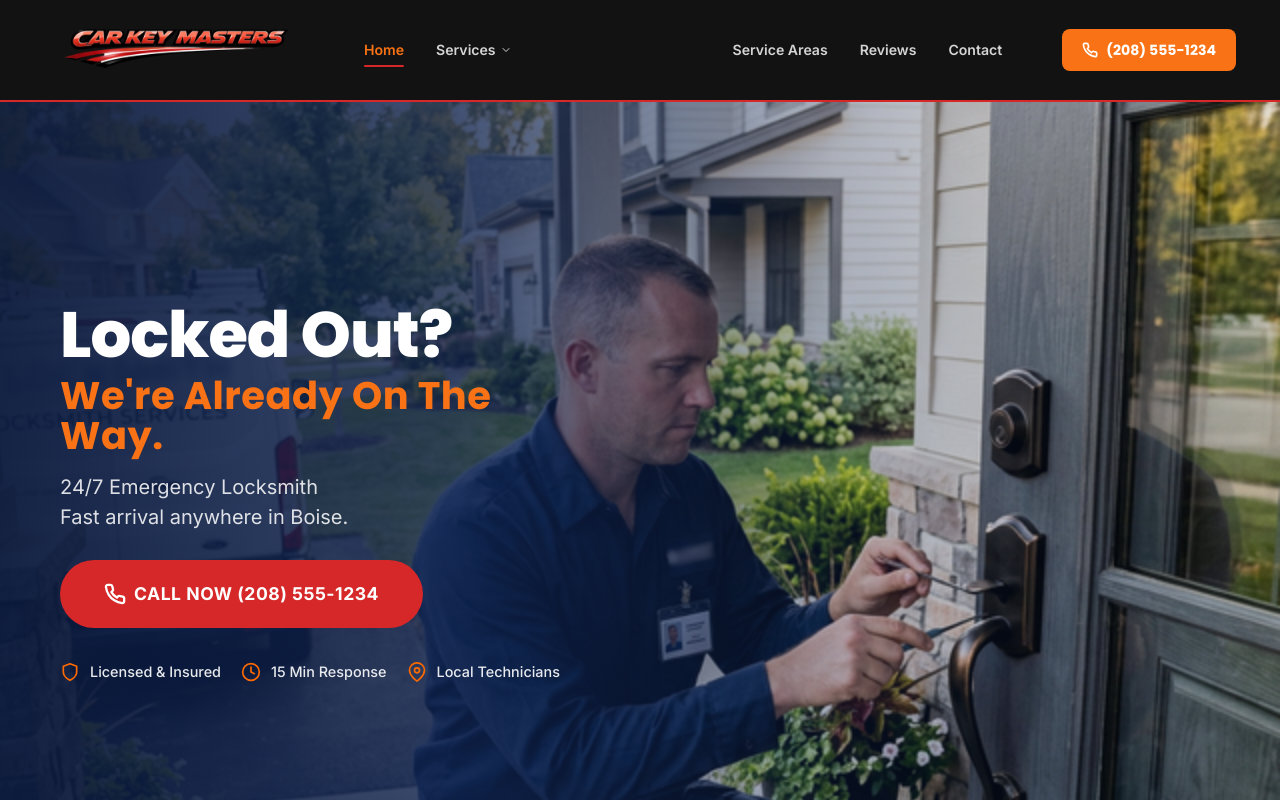
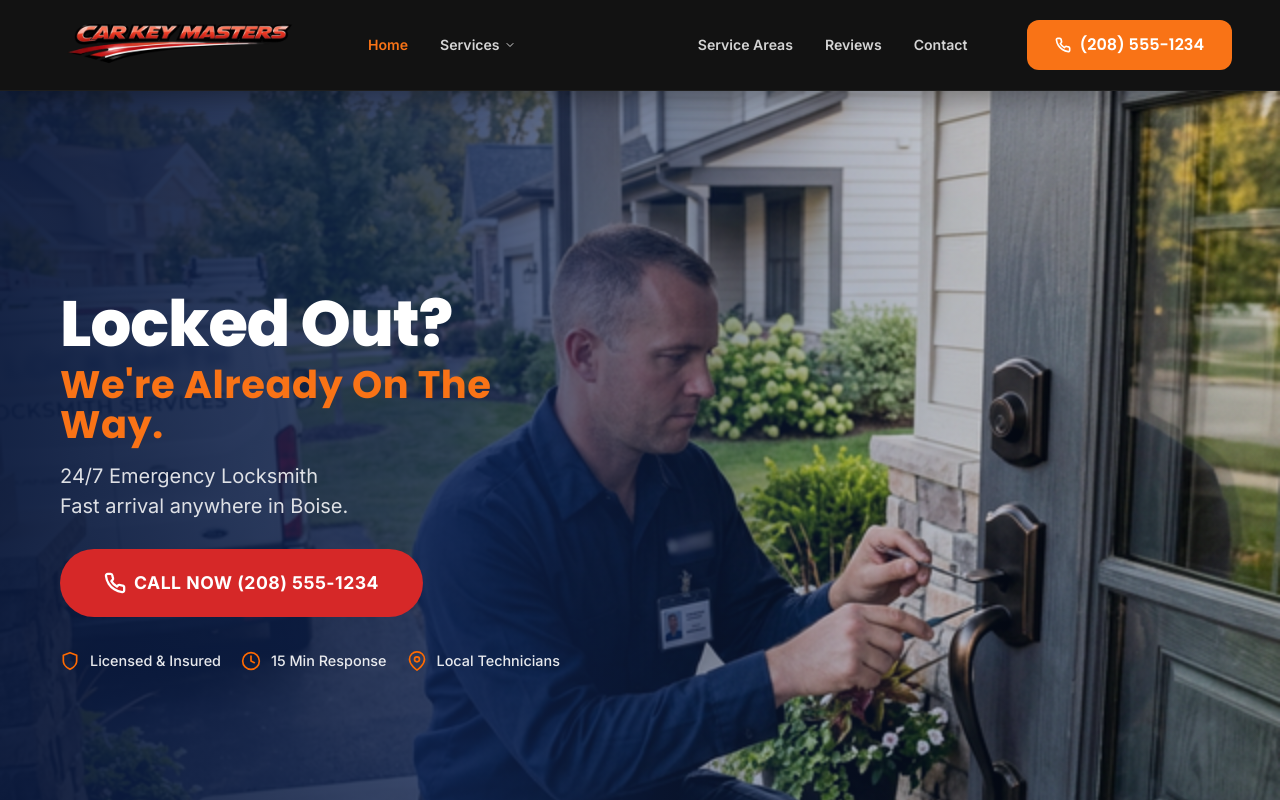
Before and after one commit to saskij/https-github.com-_-demo-locksmith, a Next.js app: page / in a window 1280 px wide. Shown: the top 800 px of the page. Built offline with nearby package versions, Linux system fonts and the light colour scheme.

Commit message:
Premium SaaS navbar redesign: 90px height, refined typography, smooth hover effects, shadow depth, 12px pill CTA

```diff
--- a/app/globals.css
+++ b/app/globals.css
@@ -174,7 +174,8 @@ ul {
   right: 0;
   z-index: 9999;
   background: var(--charcoal);
-  border-bottom: 2px solid var(--red);
+  border-bottom: 1px solid rgba(255, 255, 255, 0.05);
+  box-shadow: 0 4px 30px rgba(0, 0, 0, 0.4);
   transition: all 0.3s ease;
   overflow: visible !important;
 }
@@ -187,10 +188,10 @@ ul {
   display: flex;
   align-items: center;
   justify-content: space-between;
-  height: 100px;
-  max-width: 1240px;
+  height: 90px;
+  max-width: 1400px;
   margin: 0 auto;
-  padding: 0 24px;
+  padding: 0 48px;
   overflow: visible;
 }
 
@@ -222,12 +223,12 @@ ul {
   display: none;
   align-items: center;
   gap: 8px;
-  padding: 10px 20px;
+  padding: 12px 28px;
   background: var(--orange);
   color: #fff;
-  font-weight: 700;
-  font-size: 0.88rem;
-  border-radius: 8px;
+  font-weight: 600;
+  font-size: 1rem;
+  border-radius: 12px;
   transition: all 0.2s ease;
   text-decoration: none;
   white-space: nowrap;
@@ -236,8 +237,8 @@ ul {
 
 .header__cta:hover {
   background: var(--orange-hover);
-  transform: translateY(-1px);
-  box-shadow: 0 4px 12px var(--orange-glow);
+  transform: translateY(-2px);
+  box-shadow: 0 8px 25px var(--orange-glow);
 }
 
 .header__menu-btn {
@@ -1061,28 +1062,14 @@ ul {
     font-family: var(--font);
   }
 
-  .header__nav-link::after {
-    content: '';
-    position: absolute;
-    bottom: 0;
-    left: 50%;
-    transform: translateX(-50%);
-    width: 0;
-    height: 2px;
-    background: var(--red);
-    border-radius: 1px;
-    transition: width 0.25s ease;
-  }
+
 
   .header__nav-link:hover,
   .header__nav-link.active {
     color: var(--orange);
   }
 
-  .header__nav-link:hover::after,
-  .header__nav-link.active::after {
-    width: 100%;
-  }
+
 
 
   .header__cta {
@@ -1652,15 +1639,15 @@ ul {
 
 .dropdown-menu {
   position: absolute;
-  top: 70px; /* Sits ~10px below the centered text in 100px header */
+  top: 85px; /* Minimal gap below 90px header */
   left: 50%;
-  transform: translateX(-50%) translateY(5px);
+  transform: translateX(-50%) translateY(10px);
   background: #ffffff;
-  width: 220px;
-  border-radius: 12px;
-  box-shadow: 0 10px 40px rgba(0, 0, 0, 0.1);
-  border: none;
-  padding: 8px 0;
+  width: 240px;
+  border-radius: 16px;
+  box-shadow: 0 16px 48px rgba(0, 0, 0, 0.12);
+  border: 1px solid rgba(0, 0, 0, 0.05);
+  padding: 12px 0;
   opacity: 0;
   visibility: hidden;
   pointer-events: none;
@@ -1727,6 +1714,7 @@ ul {
 @media (max-width: 1023px) {
   .header__inner {
     height: 75px;
+    padding: 0 24px;
   }
   .header__logo-img {
     width: 180px;
```
